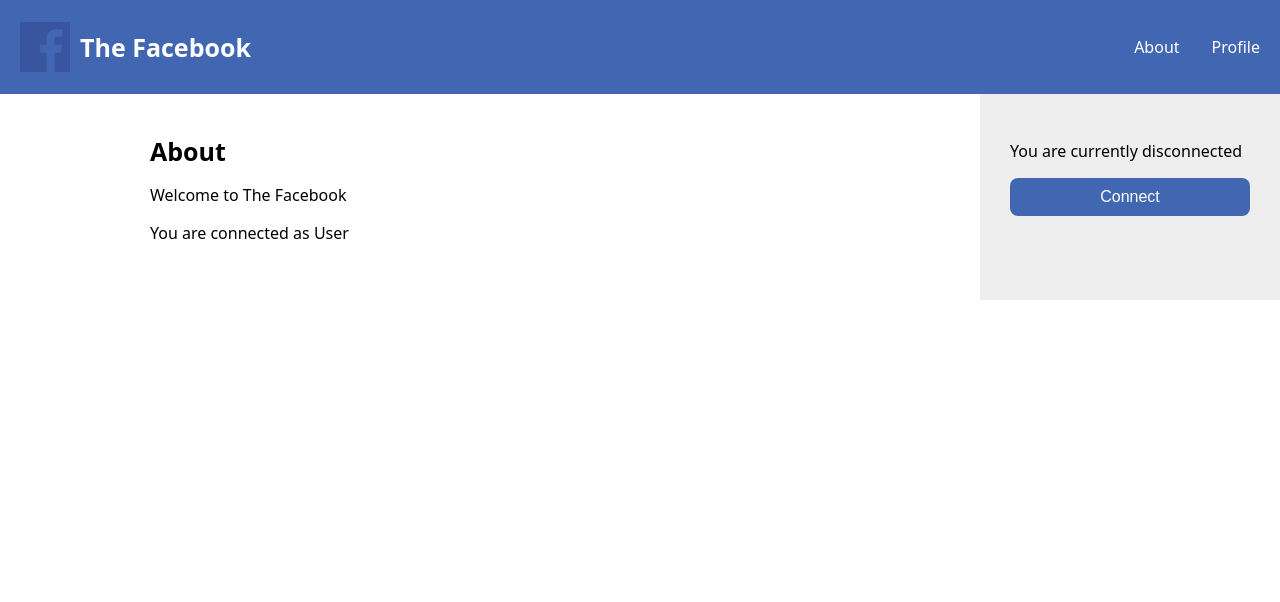
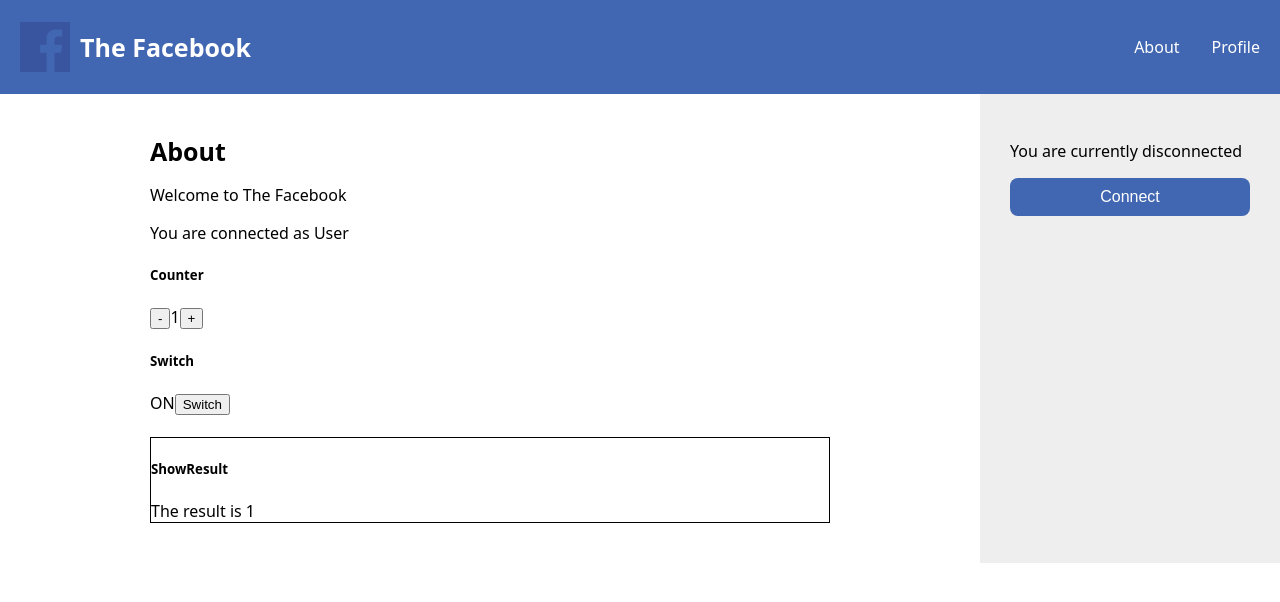
Before and after one commit to Nolab0/ReactFormation, a React (Create React App) app: page /about in a window 1280 px wide. Shown: the top 602 px of the page. Built offline with nearby package versions, Linux system fonts and the light colour scheme.

Commit message:
final version'

```diff
--- a/package.json
+++ b/package.json
@@ -8,6 +8,7 @@
     "@testing-library/user-event": "^13.5.0",
     "moment": "^2.29.4",
     "node": "^18.5.0",
+    "node-fetch": "^3.2.10",
     "react": "^18.2.0",
     "react-dom": "^18.2.0",
     "react-router-dom": "^6.3.0",
--- a/src/pages/AboutPage.js
+++ b/src/pages/AboutPage.js
@@ -1,17 +1,63 @@
-import React, { useContext } from 'react'
+import React, { useContext, useCallback } from 'react'
+import { useEffect } from 'react';
+import { useState } from 'react';
 import UserContext from '../contexts/UserContext'
 
 function AboutPage() {
 
+    const [count, setCount] = useState(1);
+    const [isOn, setIsOn] = useState(true);
+
+    const calcul = useCallback((nb) => {
+        console.log("Start calcul");
+        return nb * nb;
+
+    }, []);
+
     const { user } = useContext(UserContext);
+
+    // const result = useMemo(() => calcul(count), [count]);
 
     return (
         <div>
             <h1>About</h1>
             <p>Welcome to The Facebook</p>
             <p>You are connected as {user.author}</p>
+
+            <div>
+                <h5>Counter</h5>
+                <button onClick={() => setCount(count - 1)}>-</button>
+                {count}
+                <button onClick={() => setCount(count + 1)}>+</button>
+                {/* <span>Result is: {result}</span> */}
+            </div>
+
+            <div>
+                <h5>Switch</h5>
+                {isOn ? "ON" : "OFF"}
+                <button onClick={() => setIsOn(!isOn)}>Switch</button>
+            </div>
+            <br />
+            <ShowResult calcul={calcul} count={count} />
         </div>
     )
 }
 
+
+function ShowResult(props) {
+    const [result, setResult] = useState('');
+    useEffect(() => {
+        const res = props.calcul(props.count);
+        setResult(res);
+    }, [props]);
+
+    return (
+        <div style={{ border: '1px solid' }}>
+            <h5>ShowResult</h5>
+            The result is {result}
+        </div>
+    )
+}
+
+
 export default AboutPage
--- a/src/pages/HomePage.js
+++ b/src/pages/HomePage.js
@@ -3,6 +3,7 @@
 import useLocalStorage from "../hooks/useLocalStorage";
 import UserContext from "../contexts/UserContext";
 import { useContext } from "react";
+import { useEffect, useState } from "react";
 
 function HomePage() {
 
@@ -43,27 +44,16 @@
 
     // const [posts, setPosts] = useState(initialPost);
 
-    const [posts, setPosts] = useLocalStorage(initialPost, "facebook_posts");
+    const [posts, setPosts] = useState([]);
 
-    //const [isLoading, setIsLoading] = useState(true);
+    const [isLoading, setIsLoading] = useState(false);
 
-    const isLoading = false;
-
-    /*const bouchonBackend = () => {
-      return new Promise((resolve, obect) => {
-        setTimeout(() => resolve(initialPost), 1000);
-      })
-    }
-
-
-    // At first loading of the component
-    useEffect(() => {
-      bouchonBackend().then(posts => {
-        setPosts(posts)
+    /*useEffect(async () => {
+        const res = await fetch('https://run.mocky.io/v3/17c20192-4cb1-46b9-be70-f129d9100d0c');
+        const postsData = await res.json();
+        setPosts(postsData);
         setIsLoading(false);
-      });
-    }, []);*/
-
+    }, [])*/
 
     const addPost = (postText, postPicture) => {
         const newPost = {
```
Also changed, not shown: 1 other file (tests, documents, lock files or other folders).
